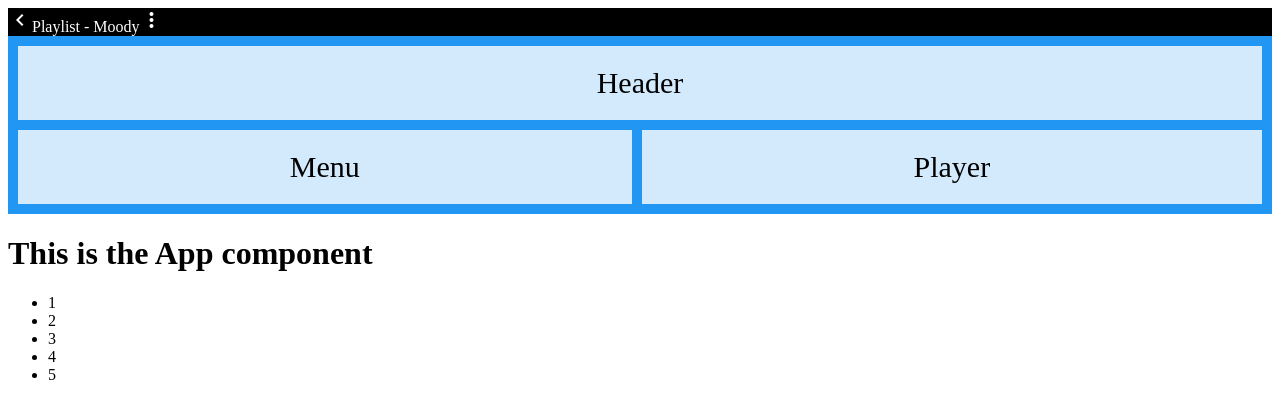
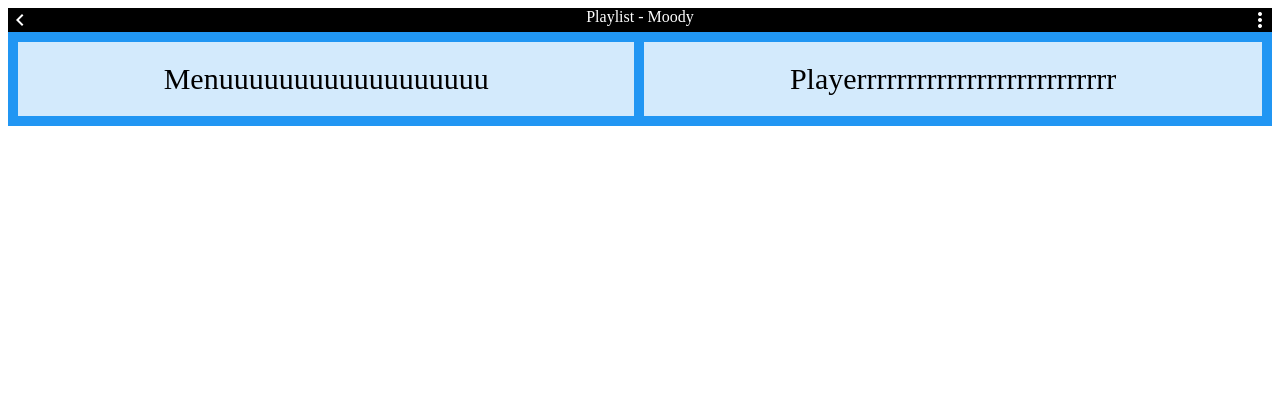
Before and after one commit to KerrikTheCleric/react-media-player, a React (Vite) app: page / in a window 1280 px wide. Shown: the top 418 px of the page. Built offline with nearby package versions, Linux system fonts and the light colour scheme.

Commit message:
Structure with navbar of proper width

```diff
--- a/src/App.tsx
+++ b/src/App.tsx
@@ -1,18 +1,15 @@
 import { ReactElement } from "react";
-import { Navbar} from "./components/Navbar";
-import {GridContainer} from "./components/GridContainer";
+import { Navbar } from "./components/Navbar";
+import { GridContainer } from "./components/GridContainer";
 
 export function App(): ReactElement {
 
-  const numbers = [1, 2, 3, 4, 5];
-  const listItems = numbers.map((number) =><li>{number}</li>);
-
   return (
     <>
-      <Navbar/>
-      <GridContainer/>
-      <h1>This is the App component</h1>
-      <ul>{listItems}</ul>
+      <div>
+        <Navbar />
+        <GridContainer />
+      </div>
     </>
   );
 }
--- a/src/components/GridContainer.css
+++ b/src/components/GridContainer.css
@@ -1,8 +1,6 @@
 .grid-container {
     display: grid;
     grid-template-areas:
-      'header header'
-      'menu player'
       'menu player';
     gap: 10px;
     background-color: #2196F3;
@@ -16,6 +14,5 @@
     font-size: 30px;
   }
 
-.item1 { grid-area: header; }
-.item2 { grid-area: menu; }
-.item3 { grid-area: player; }
+.item1 { grid-area: menu; }
+.item2 { grid-area: player; }
--- a/src/components/GridContainer.tsx
+++ b/src/components/GridContainer.tsx
@@ -1,13 +1,14 @@
 import { ReactElement } from "react";
+import { Navbar} from "./Navbar";
+
 
 import "./GridContainer.css";
 
 export function GridContainer(): ReactElement {
     return (
         <div className="grid-container">
-            <div className="item1">Header</div>
-            <div className="item2">Menu</div>
-            <div className="item3">Player</div>
+            <div className="item1">Menuuuuuuuuuuuuuuuuuu</div>
+            <div className="item2">Playerrrrrrrrrrrrrrrrrrrrrrrrrr</div>
         </div>
     );
 }
--- a/src/components/Navbar.css
+++ b/src/components/Navbar.css
@@ -2,4 +2,6 @@
     background-color: black;
     color: white;
     padding: px;
+    display: flex;
+    justify-content: space-between
 }
--- a/src/components/Navbar.tsx
+++ b/src/components/Navbar.tsx
@@ -6,7 +6,7 @@ export function Navbar(): ReactElement {
     return (
       <nav className="navbar">
         <span className="material-symbols-outlined"> chevron_left </span>
-        Playlist - Moody
+        <span>Playlist - Moody</span>
         <span className="material-symbols-outlined">more_vert</span>
       </nav>
     );
```
